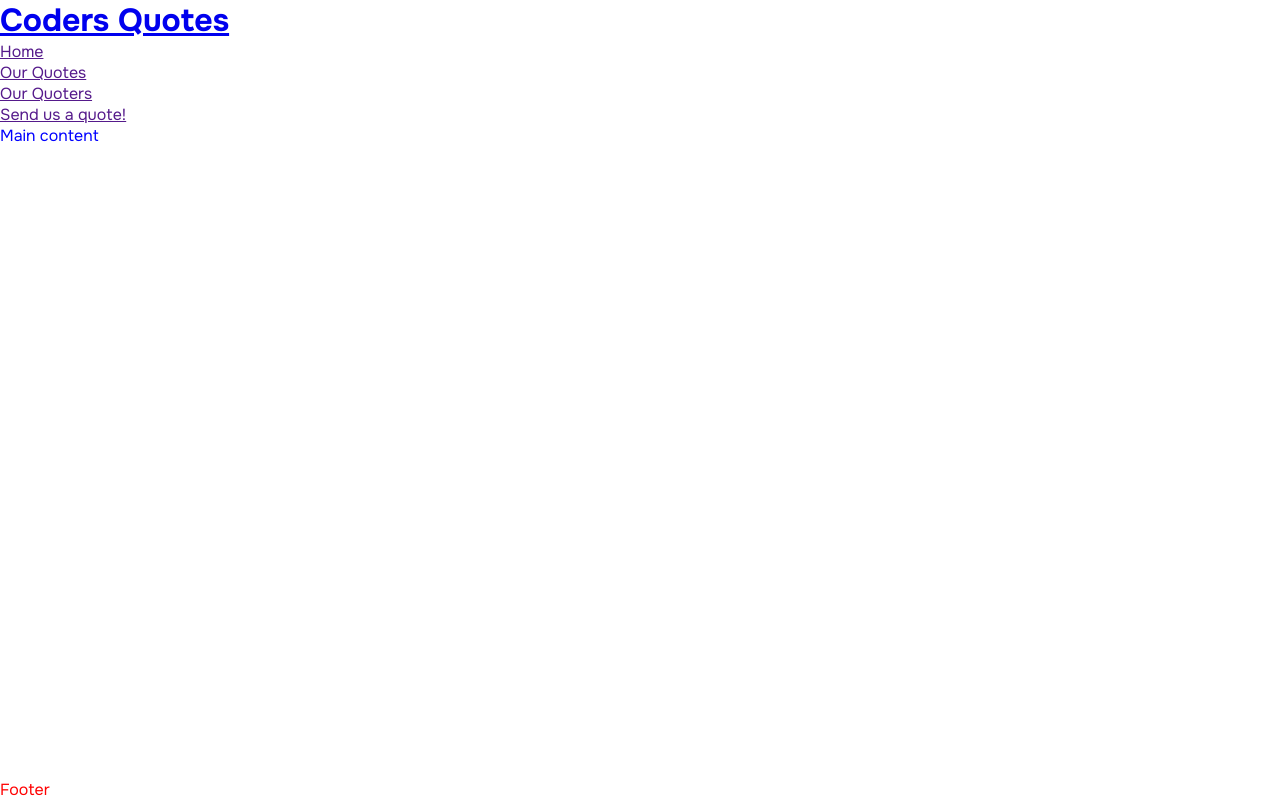
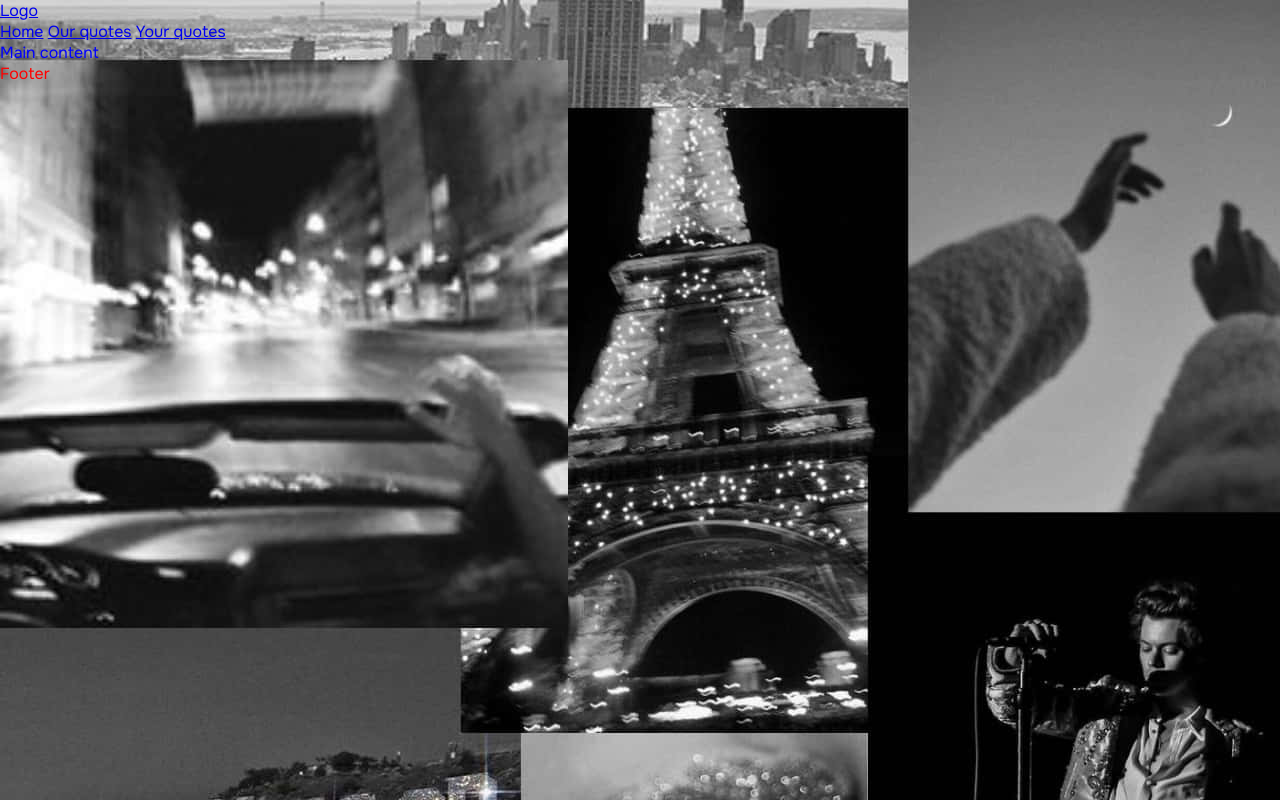
Before and after one commit to Connall1234/coders_quotes_project, a plain HTML site: page index.html in a window 1280 px wide. Drawn offline with Linux system fonts and the light colour scheme.

Commit message:
Added other nav headers, added test background image.

```diff
--- a/assets/css/style.css
+++ b/assets/css/style.css
@@ -13,10 +13,8 @@
 /* General styles */
 body {
     min-height: 100vh;
-    display: flex;
-    flex-direction: column;
-    /*Generic project styles */
-    color: #3a3a3a;
+    background: url('../images/backgrounddemo.jpg') no-repeat;
+
     font-family: 'Onest', sans-serif;
 }
 
--- a/index.html
+++ b/index.html
@@ -17,23 +17,13 @@
 <body>
 
     <!--Header-->
-    <header>
-
-        <a href="index.html">
-            <h1 id="logo">Coders Quotes</h1>
-        </a>
+    <header class="header">
+        <a href="#" class="logo">Logo</a>
 
         <nav>
-
-            <ul>
-
-                <li><a href="">Home</a></li>
-                <li><a href="">Our Quotes</a></li>
-                <li><a href="">Our Quoters</a></li>
-                <li><a href="">Send us a quote!</a></li>
-
-            </ul>
-
+            <a href="#">Home</a>
+            <a href="#">Our quotes</a>
+            <a href="#">Your quotes</a>
         </nav>
 
     </header>
```
Also changed, not shown: assets/images/backgrounddemo.jpg (added).
